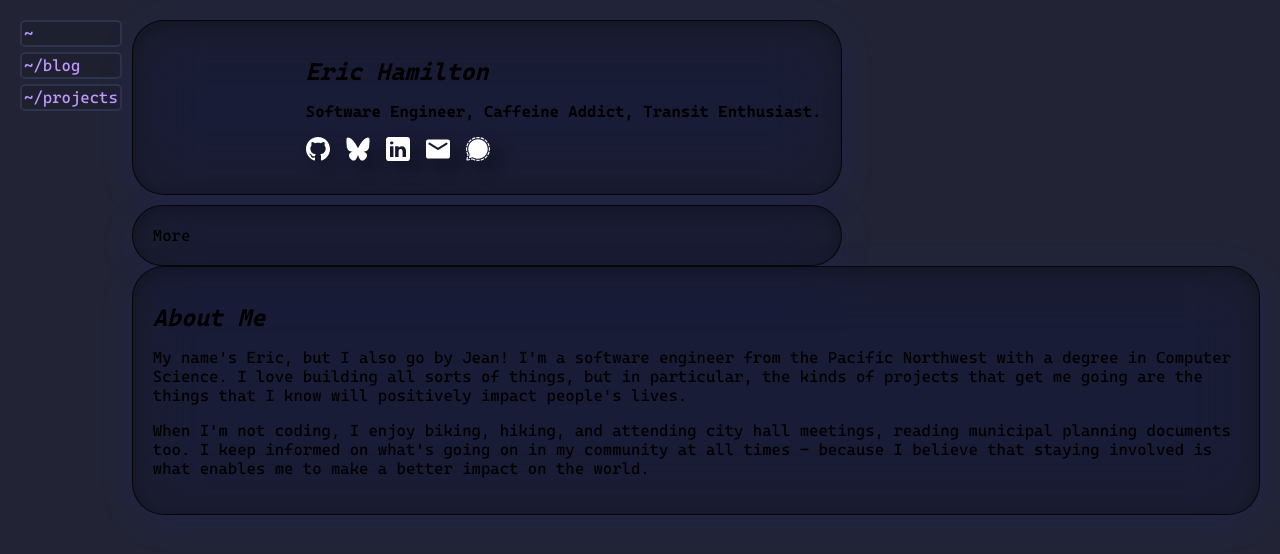
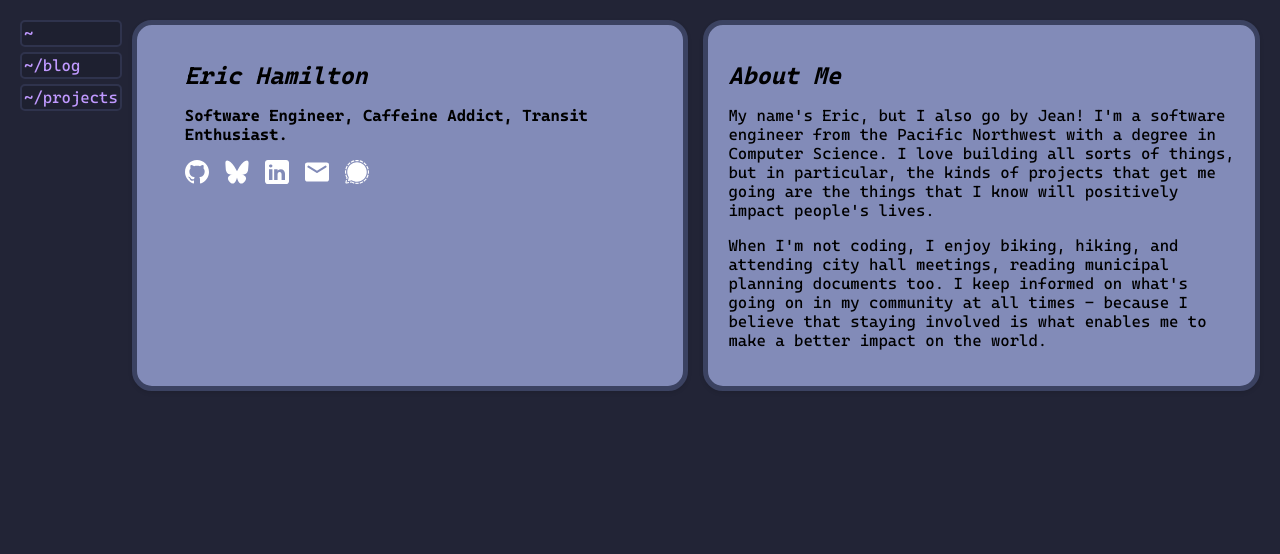
Before and after one commit to ETJeanMachine/jeanmachine.dev, a SvelteKit app: page / in a window 1280 px wide. Shown: the top 554 px of the page. Built offline with nearby package versions, Linux system fonts and the light colour scheme; no server answers.

Commit message:
significant design overhauls

```diff
--- a/src/routes/+layout.svelte
+++ b/src/routes/+layout.svelte
@@ -1,8 +1,8 @@
 <script lang="ts">
   let { children } = $props();
-  import "../styles/index.css";
-  import colors from "$lib/colors.json";
-  import { onMount } from "svelte";
+  import '../styles/index.css';
+  import colors from '$lib/colors.json';
+  import { onMount } from 'svelte';
 
   onMount(() => {
     Object.entries(colors).forEach(([key, value]) => {
@@ -34,7 +34,7 @@
     min-width: 100vh;
     display: flex;
     padding: 20px;
-    font-family: "CaskaydiaCove Nerd Font", sans-serif;
+    font-family: 'CaskaydiaCove Nerd Font', sans-serif;
     flex-direction: row;
     align-content: center;
   }
@@ -57,6 +57,6 @@
 
   .global_nav a:hover {
     background-color: var(--bg_dark1);
-    color: var(--green);
+    color: var(--magenta2);
   }
 </style>
--- a/src/routes/+page.svelte
+++ b/src/routes/+page.svelte
@@ -1,59 +1,38 @@
 <script lang="ts">
-  import { onMount } from "svelte";
-  import { get_profile } from "$lib/utils/bsky";
-  import { fetchRecentCommits } from "$lib/utils/github";
-  import { USER_DID, PERSONAL, SOCIAL_LINKS, PROXY_SERVICES } from "$lib/constants";
+  import { onMount } from 'svelte';
+  import { get_profile } from '$lib/utils/bsky';
+  import { fetchRecentCommits } from '$lib/utils/github';
+  import {
+    USER_DID,
+    PERSONAL,
+    SOCIAL_LINKS,
+    PROXY_SERVICES,
+  } from '$lib/constants';
 
   // svg logos
-  import github_logo from "../assets/icons/github.svg";
-  import linkedin_logo from "../assets/icons/linkedin.svg";
-  import bsky_logo from "../assets/icons/bsky.svg";
-  import email_logo from "../assets/icons/email.svg";
-  import signal_logo from "../assets/icons/signal.svg";
-  // @ts-ignore
-  import ColorThief from "color-thief-ts";
+  import github_logo from '../assets/icons/github.svg';
+  import linkedin_logo from '../assets/icons/linkedin.svg';
+  import bsky_logo from '../assets/icons/bsky.svg';
+  import email_logo from '../assets/icons/email.svg';
+  import signal_logo from '../assets/icons/signal.svg';
 
-  let avatar_src = "";
+  let avatar_src = '';
   let avatar_element: HTMLImageElement;
-  let gradient = `linear-gradient(to right, #000000, #ffffff)`;
 
   onMount(async () => {
     let profile = await get_profile(USER_DID);
     avatar_src = PROXY_SERVICES.CORS_PROXY + encodeURIComponent(profile.avatar);
   });
-
-  let ready = false;
-
-  async function process_gradient() {
-    if (avatar_element?.complete) {
-      try {
-        let colorThief = new ColorThief();
-        let colors = await colorThief.getPaletteAsync(avatar_src, 2);
-        if (colors && colors.length >= 2) {
-          gradient = `linear-gradient(45deg, ${colors[0]}, ${colors[1]})`;
-          ready = true;
-        }
-      } catch (error) {
-        console.error("ColorThief error:", error);
-      }
-    }
-    const commits = await fetchRecentCommits(PERSONAL.GITHUB_USERNAME, 5);
-    commits.forEach((commit) => {
-      console.log(`${commit.repository}: ${commit.message}`);
-    });
-  }
 </script>
 
 <div class="container">
-  <div class="left-column">
-    <div class="card glass profile-card">
-      <div class="avatar-container" class:ready style="--gradient: {gradient};">
+  <div class="card">
+    <div class="avatar-container">
       {#if avatar_src}
         <img
           bind:this={avatar_element}
           src={avatar_src}
           crossorigin="anonymous"
-            on:load={() => void process_gradient()}
           alt="Bluesky Avatar"
         />
       {/if}
@@ -62,18 +41,25 @@
       <h1>{PERSONAL.NAME}</h1>
       <h3>{PERSONAL.TITLE}</h3>
       <div class="social-icons">
-          <a href={SOCIAL_LINKS.GITHUB}><img alt="Github Logo" src={github_logo} /></a>
-          <a href={SOCIAL_LINKS.BLUESKY}><img alt="Bluesky Logo" src={bsky_logo} /></a>
-          <a href={SOCIAL_LINKS.LINKEDIN}><img alt="LinkedIn Logo" src={linkedin_logo} /></a>
-          <a href={SOCIAL_LINKS.EMAIL}><img alt="Email Logo" src={email_logo} /></a>
-          <a href={SOCIAL_LINKS.SIGNAL}><img alt="Signal Logo" src={signal_logo} /></a>
+        <a href={SOCIAL_LINKS.GITHUB}
+          ><img alt="Github Logo" src={github_logo} /></a
+        >
+        <a href={SOCIAL_LINKS.BLUESKY}
+          ><img alt="Bluesky Logo" src={bsky_logo} /></a
+        >
+        <a href={SOCIAL_LINKS.LINKEDIN}
+          ><img alt="LinkedIn Logo" src={linkedin_logo} /></a
+        >
+        <a href={SOCIAL_LINKS.EMAIL}
+          ><img alt="Email Logo" src={email_logo} /></a
+        >
+        <a href={SOCIAL_LINKS.SIGNAL}
+          ><img alt="Signal Logo" src={signal_logo} /></a
+        >
       </div>
     </div>
   </div>
-    <div class="card glass more-card">More</div>
-  </div>
-</div>
-<div class="card glass about-card">
+  <div class="card">
     <div>
       <h1>About Me</h1>
       <p>
@@ -86,61 +72,37 @@
         When I'm not coding, I enjoy biking, hiking, and attending city hall
         meetings, reading municipal planning documents too. I keep informed on
         what's going on in my community at all times - because I believe that
-      staying involved is what enables me to make a better impact on the world.
+        staying involved is what enables me to make a better impact on the
+        world.
       </p>
+    </div>
   </div>
 </div>
 
 <style>
+  /* Ensure all cards don't overflow */
   .container {
     display: flex;
     flex-direction: row;
-    gap: 10px;
-    max-height: 600px;
+    gap: 15px;
   }
 
-  .left-column {
-    display: flex;
-    flex-direction: column;
-    gap: 10px;
-    flex: 0 0 auto;
-  }
-
-  .about-card {
-    flex: 1;
-    max-height: none;
-  }
-
-  /* Make it responsive */
-  @media (max-width: 768px) {
-    .container {
-      flex-direction: column;
-      max-height: none;
-    }
-  }
-
-  /* Ensure all cards don't overflow */
   .card {
     width: 100%;
     box-sizing: border-box;
     min-width: 0;
+    background-color: var(--fg_dark);
+    border-radius: 20px;
+    border: 5px solid var(--fg_gutter);
   }
 
   .avatar-container {
-    background-image: var(--gradient);
-    max-height: 125px;
-    max-width: 125px;
-    min-height: 125px;
-    min-width: 125px;
+    background-color: var(--fg);
     display: flex;
     padding: 4px;
     border-radius: 8px;
     opacity: 0;
     transition: opacity 0.3s ease;
-  }
-
-  .avatar-container.ready {
-    opacity: 1;
   }
 
   .avatar-container > img {
@@ -158,13 +120,11 @@
     width: 24px;
     height: 24px;
     filter: brightness(0) saturate(100%) invert(100%) sepia(0%) saturate(7482%)
-      hue-rotate(199deg) brightness(108%) contrast(107%)
-      drop-shadow(10px 10px 10px rgba(0, 0, 0, 0.5));
+      hue-rotate(199deg) brightness(108%) contrast(107%);
   }
 
   .social-icons img:hover {
     filter: brightness(0) saturate(100%) invert(100%) sepia(0%) saturate(7482%)
-      hue-rotate(199deg) brightness(108%) contrast(107%) invert(10%)
-      drop-shadow(10px 10px 10px rgba(0, 0, 0, 0.5));
+      hue-rotate(199deg) brightness(108%) contrast(107%) invert(10%);
   }
 </style>
```
Lines whose indentation alone changed are shown as unchanged.
